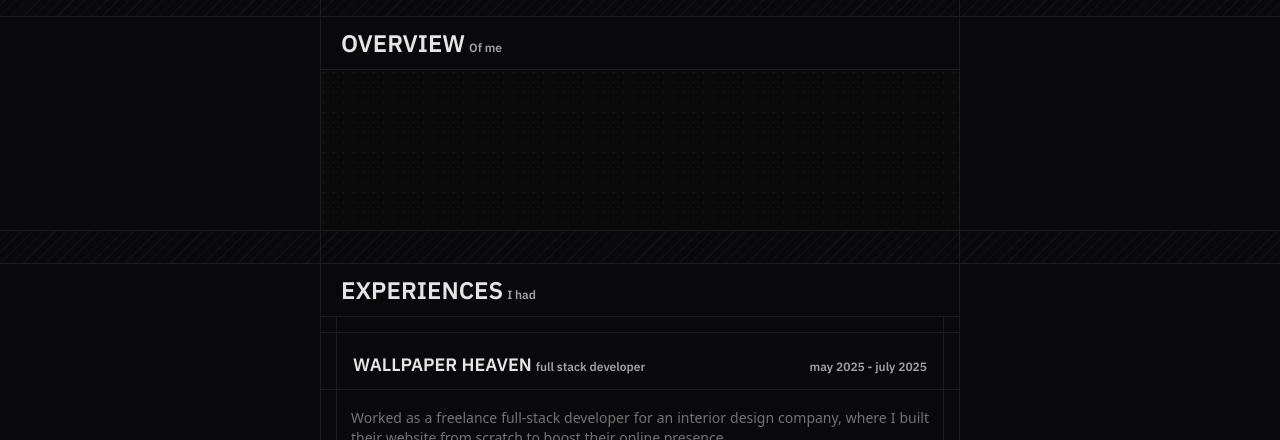
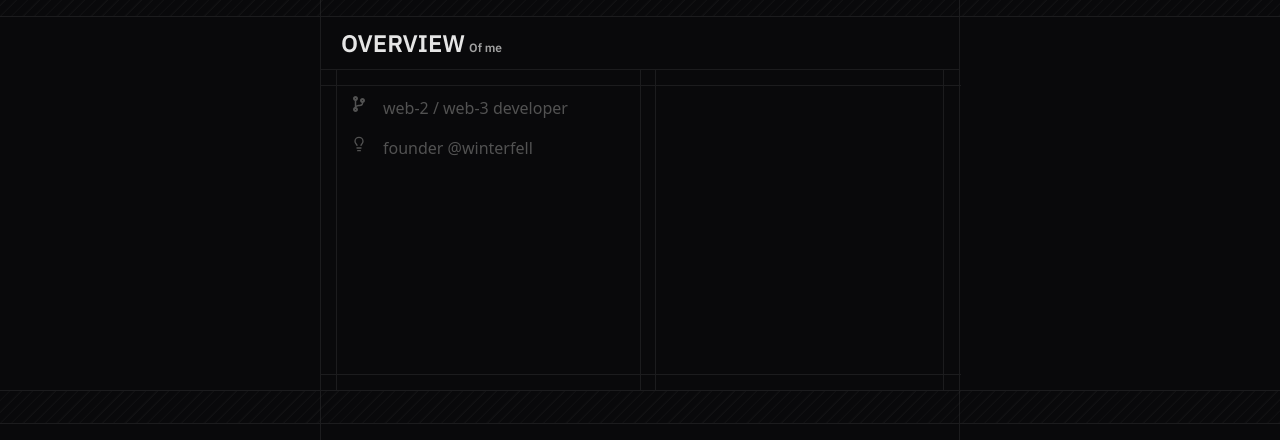
Before and after one commit to Anjansuman/portfolio, a Next.js app: page / in a window 1280 px wide. Shown: the part 227-667 px from the top of the page. Built offline with nearby package versions, Linux system fonts and the light colour scheme.

Commit message:
added city image and overview edits.

```diff
--- /dev/null
+++ b/components/data/user.ts
@@ -0,0 +1,14 @@
+import { LuLightbulb } from "react-icons/lu";
+import { FaCodeBranch } from "react-icons/fa";
+
+
+export const user = [
+    {
+        icon: FaCodeBranch,
+        data: 'web-2 / web-3 developer',
+    },
+    {
+        icon: LuLightbulb,
+        data: 'founder @winterfell',
+    },
+];
--- a/components/sec/Overview.tsx
+++ b/components/sec/Overview.tsx
@@ -2,6 +2,9 @@ import { cn } from "@/lib/utils";
 import Piechart from "./Piechart";
 import Heading from "../ui/Heading";
 import Dots from "../ui/Dots";
+import Image from "next/image";
+import { HorizontalGap, VerticalGap } from "../ui/Gap";
+import { user } from "../data/user";
 
 
 export default function Overview({ className }: { className?: string }) {
@@ -12,14 +15,33 @@ export default function Overview({ className }: { className?: string }) {
                 )}
             >
             <Heading heading={'overview'} tag={'Of me'} />
-            {/* <div className="w-full flex justify-between items-center gap-x-3">
-                <Piechart />
-                <div className="text-white text-xs text-justify font-extralight font-sans">
-                    I’m someone who enjoys building things end-to-end and understanding how all the pieces fit together. I like working on ideas from their early shape through to something real that people can use, paying attention to structure, clarity, and long-term reliability. I care about how systems feel to use just as much as how they’re designed behind the scenes, and I naturally gravitate toward thoughtful, well-built solutions rather than quick fixes.
+            <div className="relative h-80">
+                <div className="">
+                    <VerticalGap className="h-full absolute left-0 border-y-0 border-l-0 " />
+                    <VerticalGap className="h-full absolute right-0 border-y-0 border-r-0 " />
+                    <VerticalGap className="h-full absolute left-1/2 -translate-l-1/2 border-y-0 " />
+                    <HorizontalGap className="border-x-0 border-t-0 " />
+                    <HorizontalGap className="border-x-0 absolute bottom-0 border-b-0 " />
+                    <div className="layout-double-padding flex flex-col justify-start gap-y-4 ">
+                        {user.map((u, i) => (
+                            <div
+                                key={i}
+                                className="flex justify-start items-start gap-x-4 text-neutral-600"
+                            >
+                                <u.icon />
+                                <div>
+                                    {u.data}
+                                </div>
+                            </div>
+                        ))}
+                    </div>
                 </div>
-            </div> */}
-            <div className="relative h-40">
-                <Dots />
+                {/* <Image
+                    src={'/images/city.jpg'}
+                    alt={'city'}
+                    fill
+                    className="object-cover grayscale "
+                /> */}
             </div>
         </div>
     );
```
Also changed, not shown: public/images/city.jpg (added).
